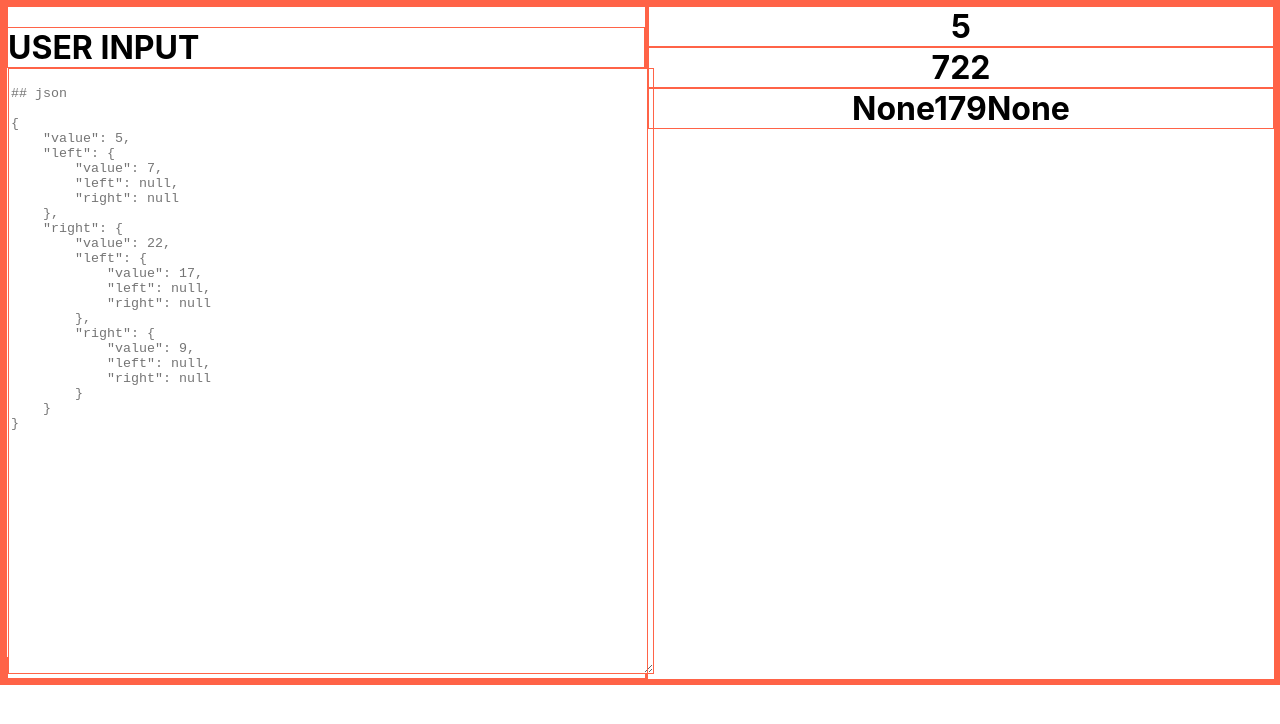
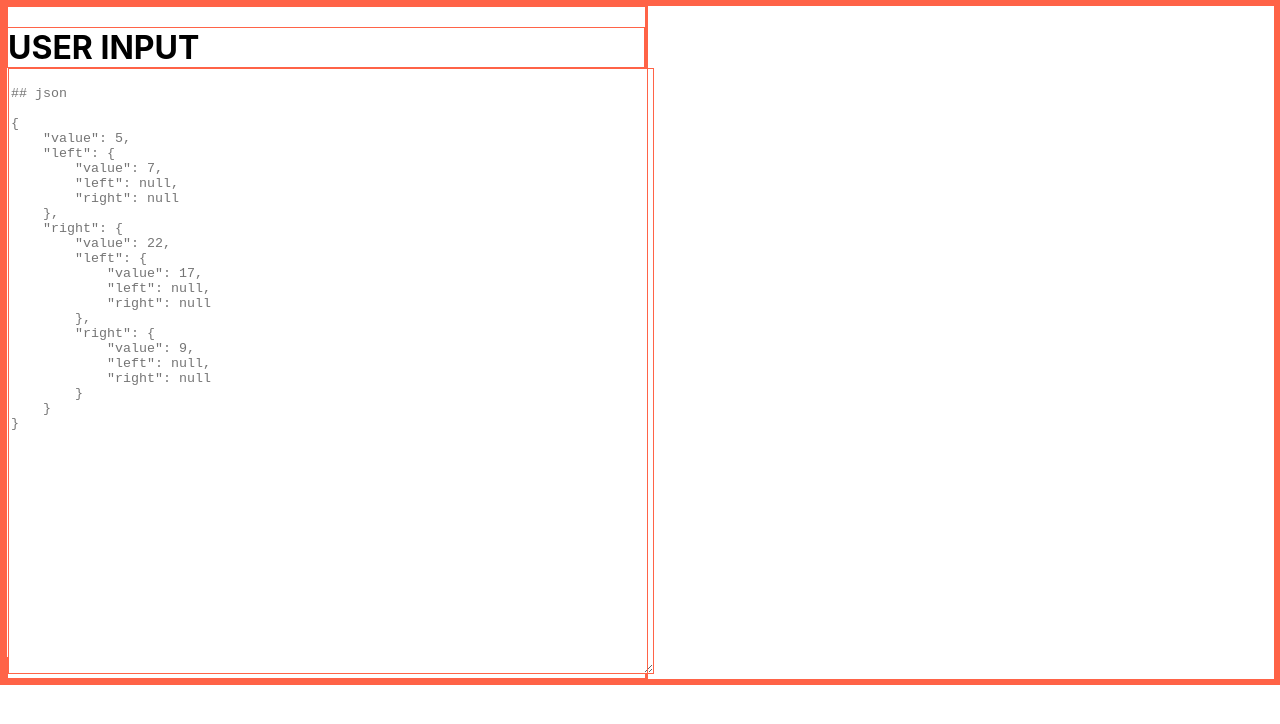
Before and after one commit to mattcanavan/visualize-binary-tree-from-json, a React (Create React App) app: page / in a window 1280 px wide. Shown: the top 724 px of the page. Built offline with nearby package versions, Linux system fonts and the light colour scheme.

Commit message:
saving progress.

```diff
--- a/src/App.js
+++ b/src/App.js
@@ -127,7 +127,7 @@ function App() {
       <div className="App__flexcontainer">
       <InputForm setUserInput={setUserInput} userInput={userInput} />
 
-      <DisplayTree breadth_first_trav_array={output} />
+      <DisplayTree breadth_first_trav_array={output} finishedTree={finishedTree} />
       </div>
     </div>
   );
--- a/src/components/DisplayTree.js
+++ b/src/components/DisplayTree.js
@@ -65,13 +65,77 @@ import './DisplayTree.css';
 
 export default function DisplayTree(props) {
 
+    // LOCAL STATE
+    const [levels, setLevels] = React.useState();
+
     /// PROPS ///
-    const { breadth_first_trav_array } = props;
+    const { breadth_first_trav_array, finishedTree } = props;
 
-    // HELPER FUNCTIONS
-    function draw_tree(arrayIn){
+    /// HELPER FUNCTIONS ///
+    //measure height of tree
+    function measure_height(tree){
 
+        if (tree === null){
+            return 0
+        }
+
+        let left_height = measure_height(tree.left);
+        let right_height = measure_height(tree.right);
+
+        let results = Math.max(left_height, right_height)
+
+        return results + 1
     }
+
+    //draw tree (pyramid)
+    function draw_tree(arrayIn, tree){
+
+        // for each row, how many nodes are possible
+        const row_and_nodes = {
+            // row: nodes
+            0: 1,
+            1: 2,
+            2: 4,
+            3: 8,
+            4: 16,
+            5: 32,
+        }
+
+        // how can i avoid doing this?
+        if (tree === undefined) {
+            return null
+        }
+
+        // first, measure tree height w/given function
+        let lh = measure_height(tree.left);
+        let rh = measure_height(tree.right);
+        const max_height = Math.max(lh, rh);
+
+        // now, we know how many levels to make
+        const results = [];
+        for (let i = 0; i <= max_height; i++){
+            let temp = [];
+
+            // calc slicing indices
+            let start = row_and_nodes[i] - 1;
+            let end = row_and_nodes[i + 1] - 1; //not inclusive
+
+            // creating array for each level
+            temp.push(arrayIn.slice(start, end))
+            console.log("temp", temp)
+
+            // storing each level in another array
+            results.push(temp)
+        }
+        return results
+    }
+
+    // useEFFECT
+    React.useEffect( () => {
+        setLevels(draw_tree(breadth_first_trav_array, finishedTree))
+        console.log('levels', levels)
+    }, [finishedTree])
+
 
     /// Display nothing if data hasnt loaded
     if (!breadth_first_trav_array){
@@ -80,9 +144,11 @@ export default function DisplayTree(props) {
 
     return (
         <div className="output__container">
-            <h1>{breadth_first_trav_array.slice(0,1)}</h1>
-            <h1>{breadth_first_trav_array.slice(1,3)}</h1>
-            <h1>{breadth_first_trav_array.slice(4,8)}</h1>
+            {levels && levels.forEach(element => (
+                element.forEach(item => (
+                    console.log("item", item[0])
+            ))
+            ))}
         </div>
     )
 }
```
